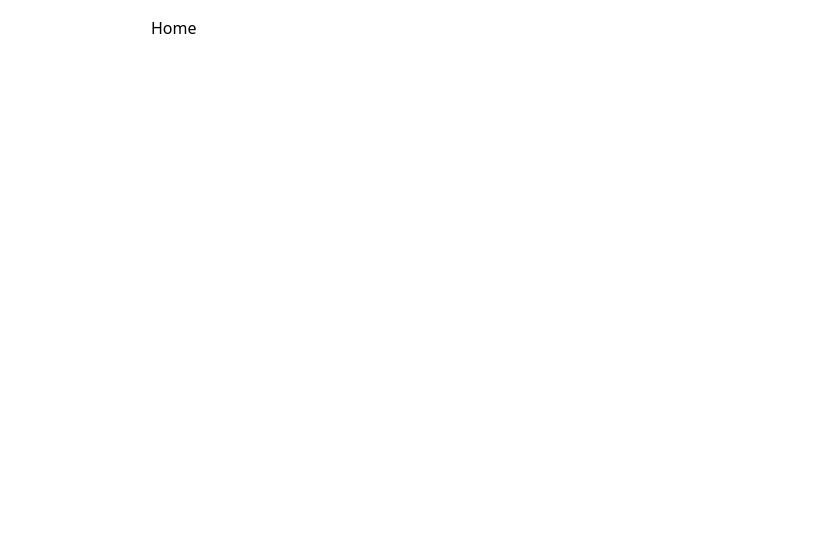
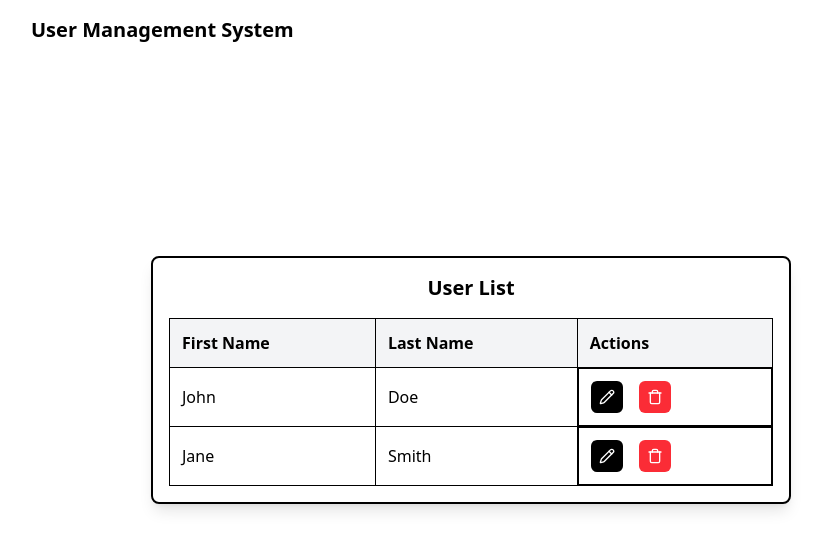
Before and after one commit to Shaveen1998/user-management-system, a React (Vite) app in the folder frontend/: page / in a window 1280 px wide. Shown: the top 550 px of the page, without its empty margins (169-991 px from the left). Built offline with nearby package versions, Linux system fonts and the light colour scheme.

Commit message:
added home page

```diff
--- a/frontend/src/pages/Home.jsx
+++ b/frontend/src/pages/Home.jsx
@@ -1,5 +1,73 @@
+import { useState } from "react";
+import { Pencil, Trash } from "lucide-react";
+import { Link } from "react-router-dom";
+
 const Home = () => {
-  return <div className="p-4 w-full max-w-2xl mx-auto">Home</div>;
+  const [users, setUsers] = useState([
+    { id: 1, firstName: "John", lastName: "Doe" },
+    { id: 2, firstName: "Jane", lastName: "Smith" },
+  ]);
+
+  const handleEdit = () => {};
+
+  const handleDelete = () => {};
+
+  const handleChange = (id, field, value) => {
+    setUsers(
+      users.map((user) => (user.id === id ? { ...user, [field]: value } : user))
+    );
+  };
+
+  return (
+    <>
+      {/* Navbar */}
+      <div className="flex items-center justify-between px-6 md:px-[200px] py-4">
+        <h1 className="text-lg md:text-xl font-extrabold">
+          <Link to="/">User Management System</Link>
+        </h1>
+      </div>
+
+      {/* Table Section */}
+      <div className="w-full flex justify-center items-center h-[80vh]">
+        <div className="w-[90%] md:w-[50%] border-2 border-black rounded-lg p-4 shadow-lg">
+          <h2 className="text-xl font-bold text-center mb-4">User List</h2>
+          <div className="overflow-x-auto">
+            <table className="w-full border border-gray-200">
+              <thead>
+                <tr className="bg-gray-100 text-left">
+                  <th className="border p-3">First Name</th>
+                  <th className="border p-3">Last Name</th>
+                  <th className="border p-3">Actions</th>
+                </tr>
+              </thead>
+              <tbody>
+                {users.map((user) => (
+                  <tr key={user.id} className="border">
+                    <td className="border p-3">{user.firstName}</td>
+                    <td className="border p-3">{user.lastName}</td>
+                    <td className="border p-3 flex space-x-4">
+                      <button
+                        onClick={() => handleEdit()}
+                        className="p-2 rounded-md bg-black text-white hover:bg-gray-500"
+                      >
+                        <Pencil className="w-4 h-4" />
+                      </button>
+                      <button
+                        onClick={() => handleDelete()}
+                        className="p-2 rounded-md bg-red-500 text-white hover:bg-red-700"
+                      >
+                        <Trash className="w-4 h-4" />
+                      </button>
+                    </td>
+                  </tr>
+                ))}
+              </tbody>
+            </table>
+          </div>
+        </div>
+      </div>
+    </>
+  );
 };
 
 export default Home;
```
